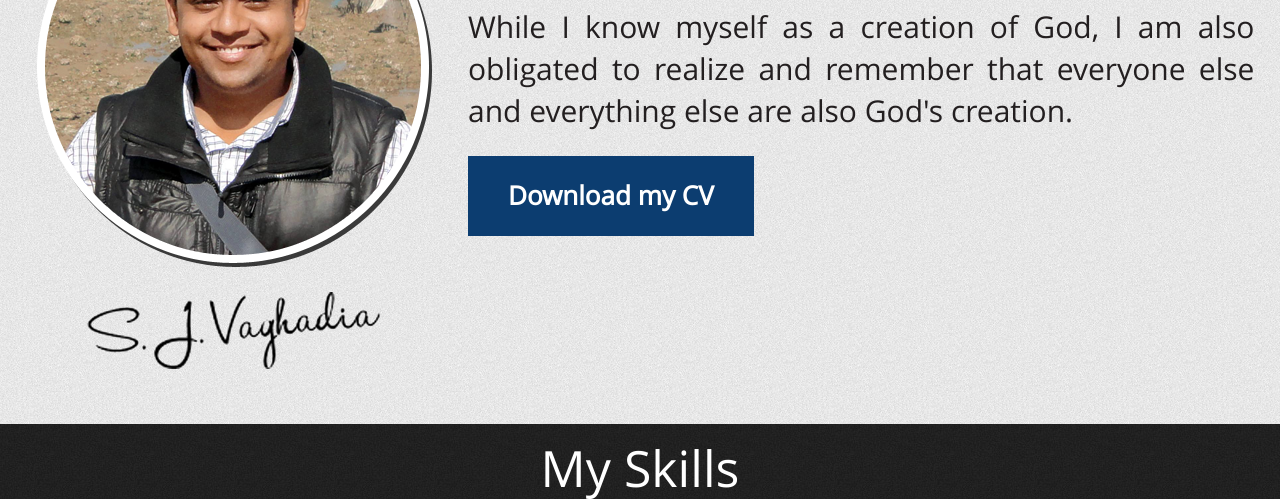
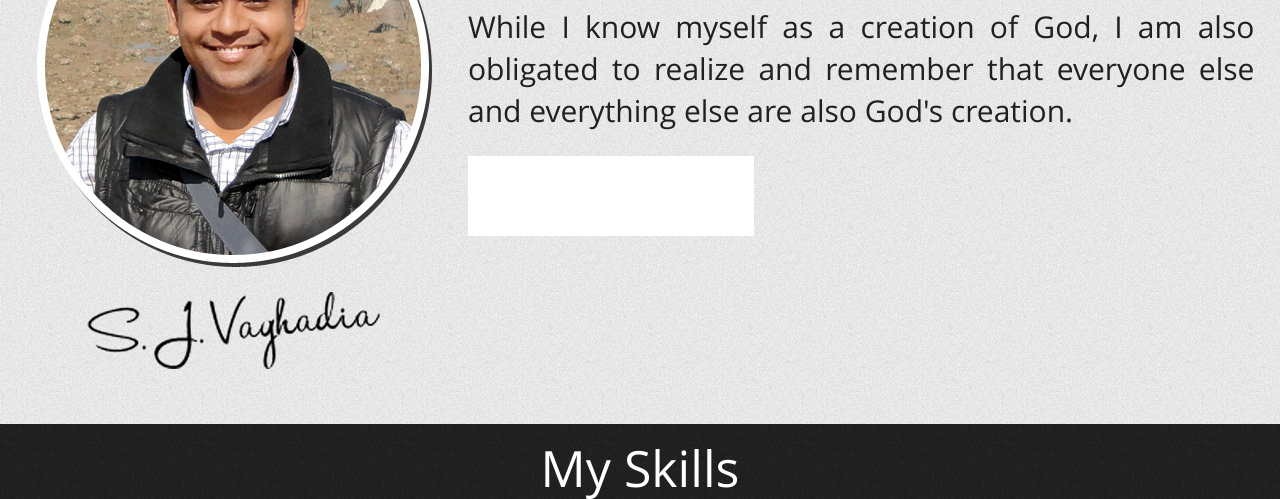
Before and after one commit to ninedesigns/ninedesigns.github.com, a plain HTML site: page index.html in a window 1280 px wide. In both pictures the pointer is over the link "Download my CV". Shown: the part 301-800 px from the top of the page. Drawn offline with Linux system fonts and the light colour scheme.

Commit message:
Update style.css

```diff
--- a/css/style.css
+++ b/css/style.css
@@ -122,8 +122,8 @@ table { border-collapse:collapse; }
 #theman_area .right .main_title { width:100%; float:left; font-size:50px; line-height:65px; color:#231f20; margin:40px 0 30px 0; }
 #theman_area .right .main_title span { font-family:'open_sansbold'; color:#1b548f; }
 #theman_area .right p { width:100%; float:left; text-align:justify; font-size:30px; color:#231f20; line-height:140%;  overflow:hidden; height:130px; }
-#theman_area .btn_learnabtme { margin:20px 0; float:left; padding:30px 40px; color:#ffffff; font-size:26px; font-weight:bold; background:#1b548f; text-decoration:none; }
-#theman_area .btn_learnabtme:hover { background:#0c3d70; }
+#theman_area .btn_learnabtme { margin:20px 0; transition: background-color 0.5s ease; float:left; padding:30px 40px; color:#ffffff; font-size:26px; font-weight:bold; background:#1b548f; text-decoration:none; }
+#theman_area .btn_learnabtme:hover { background:#fff; /*0c3d70*/ }
 
 #skill_area { width:100%; float:left; min-height:500px; background:url(../images/bg_skill.jpg) repeat 0 0; }
 .skillarea .main_title { width:100%; float:left; }
```
